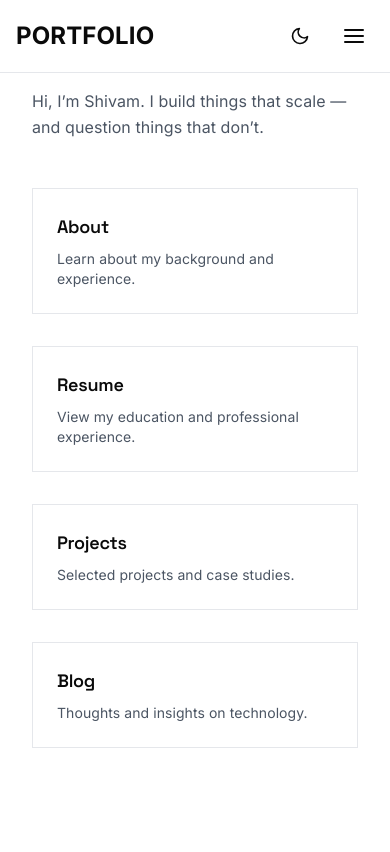
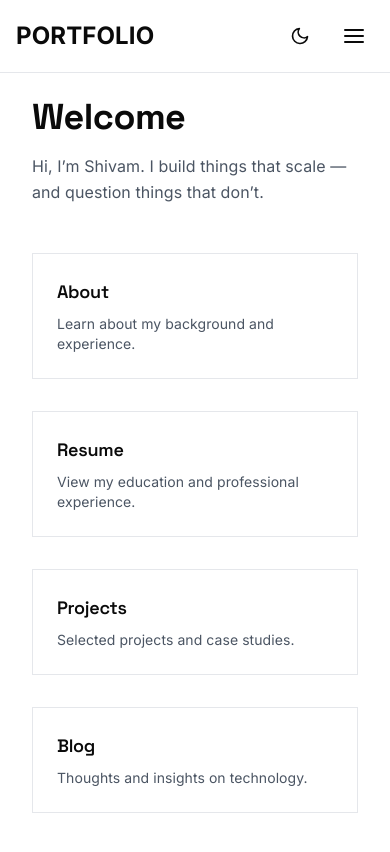
Before and after one commit to kumarshivam2s/portfolio, a Next.js app: page / in a window 390 px wide. Shown: the top 852 px of the page. Built offline with nearby package versions, Linux system fonts and the light colour scheme.

Commit message:
Fix mobile heading hidden under header - add top padding to main content

```diff
--- a/app/layout.js
+++ b/app/layout.js
@@ -26,7 +26,7 @@ export default function RootLayout({ children }) {
         <ThemeProvider attribute="class" defaultTheme="light" enableSystem>
           <div className="flex min-h-screen">
             <Sidebar />
-            <main className="flex-1 ml-0 lg:ml-96">{children}</main>
+            <main className="flex-1 ml-0 lg:ml-96 pt-[65px] lg:pt-0">{children}</main>
           </div>
         </ThemeProvider>
       </body>
--- a/components/Sidebar.js
+++ b/components/Sidebar.js
@@ -237,9 +237,6 @@ export default function Sidebar() {
           </div>
         </div>
       </aside>
-
-      {/* Spacer for mobile header */}
-      <div className="lg:hidden h-[65px]" />
     </>
   );
 }
```
